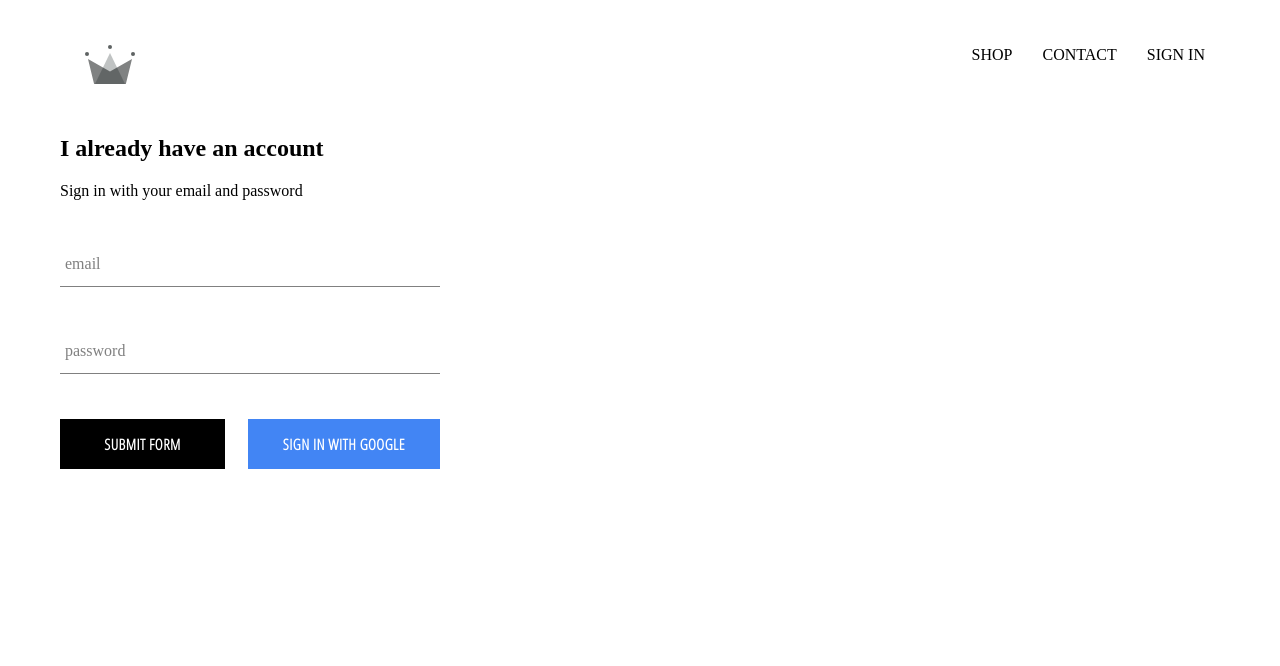
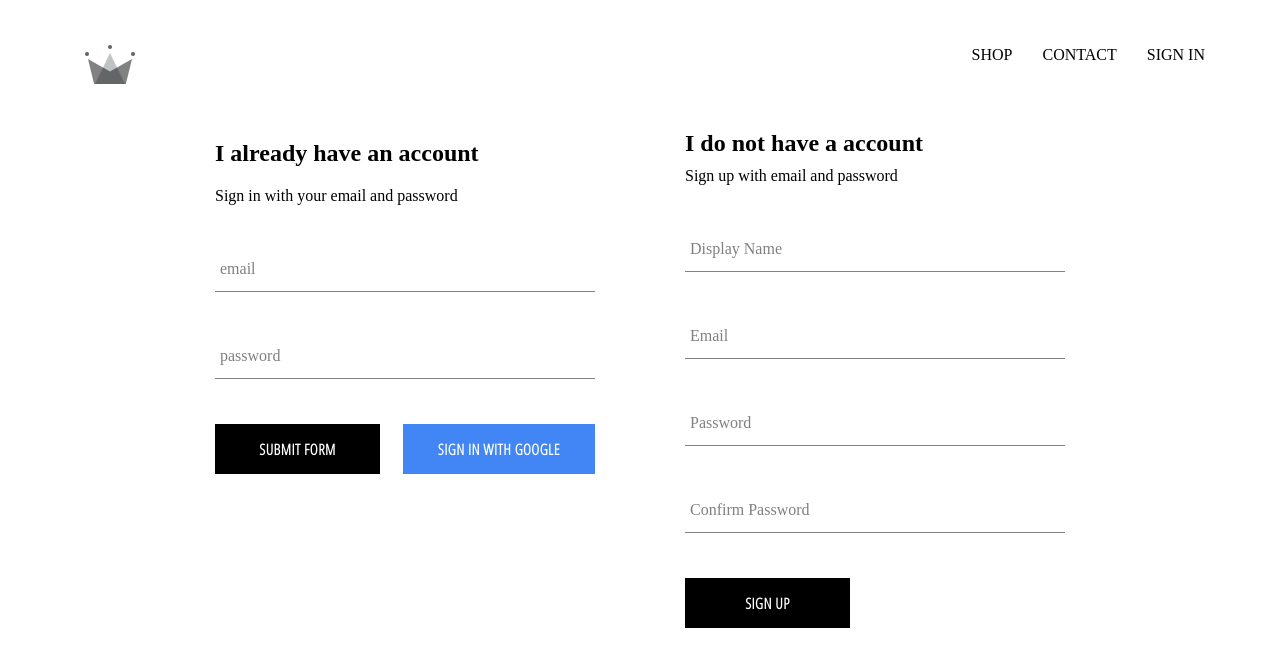
Before and after one commit to mary-jane77/crwn-clothing, a React (Create React App) app: page /signIn in a window 1280 px wide. Shown: the top 666 px of the page. Built offline with nearby package versions, Linux system fonts and the light colour scheme; no server answers.

Commit message:
feat: add ability to store users

```diff
--- a/src/App.js
+++ b/src/App.js
@@ -7,29 +7,32 @@
 import ShopPage from './pages/shop/shop.component';
 import Header from './components/header/header.component';
 import SignInAndSignUpPage from './pages/sign-in-and-sign-up/sign-in-and-sign-up.component';
-import { auth } from './firebase/firebase.utils';
+import { auth, createUserProfileDocument } from './firebase/firebase.utils';
 
 function App() {
   const [currentUser, setCurrentUser] = useState(null);
 
-
-
   useEffect(() => {
     let unsubscribeFromAuth = null;
-    unsubscribeFromAuth = auth.onAuthStateChanged((user) => {
-      setCurrentUser(user);
-
-      console.log(user);
+    unsubscribeFromAuth = auth.onAuthStateChanged(async (userAuth) => {
+      if (userAuth) {
+        const userRef = await createUserProfileDocument(userAuth);
+        userRef.onSnapshot(snapShot => {
+          setCurrentUser({ id: snapShot.id, ...snapShot.data() });
+        });
+      }
+      setCurrentUser(userAuth);
     });
+    console.log(currentUser);
     return function cleanup() {
-      unsubscribeFromAuth()
+      unsubscribeFromAuth();
     };
-  });
+  }, []);
 
   return (
     <Router>
       <div>
-        <Header currentUser={currentUser}/>
+        <Header currentUser={currentUser} />
         <Switch>
           <Route exact path='/' component={HomePage} />
           <Route path='/shop' component={ShopPage} />
--- /dev/null
+++ b/src/components/sign-up/sign-up.component.jsx
@@ -0,0 +1,92 @@
+import React, { useState } from 'react';
+
+import FormInput from '../form-input/form-input.component';
+import CustomButton from '../сustom-button/custom-button.component';
+
+import { auth, createUserProfileDocument } from '../../firebase/firebase.utils';
+
+import './sign-up.styles.scss';
+
+const SignUp = () => {
+    const [creds, setCreds] = useState({
+        displayName: '',
+        email: '',
+        password: '',
+        confirmPassword: ''
+    });
+    const { displayName, email, password, confirmPassword } = creds;
+
+    const handleSubmit = async (e) => {
+        e.preventDefault();
+
+        if (password !== confirmPassword) {
+            alert("passwords don't match");
+            return;
+        }
+
+        try {
+            const { user } = await auth.createUserWithEmailAndPassword(email, password);
+
+            createUserProfileDocument(user, {displayName});
+
+            setCreds ({
+                displayName: '',
+                email: '',
+                password: '',
+                confirmPassword: ''
+            })
+        } catch (e) {
+            console.error(e);
+        }
+    };
+
+    const handleChange = (e) => {
+        const { value, name } = e.target;
+
+        setCreds({ ...creds, [name]: value })
+    }
+
+    return (
+        <div className="sign-up">
+            <h2 className="title">I do not have a account</h2>
+            <span>Sign up with email and password</span>
+            <form className="sign-up-form" onSubmit={handleSubmit}>
+                <FormInput
+                    type="text"
+                    name="displayName"
+                    value={displayName}
+                    onChange={handleChange}
+                    label="Display Name"
+                    required
+                />
+                <FormInput
+                    type="email"
+                    name="email"
+                    value={email}
+                    onChange={handleChange}
+                    label="Email"
+                    required
+                />
+                <FormInput
+                    type="password"
+                    name="password"
+                    value={password}
+                    onChange={handleChange}
+                    label="Password"
+                    required
+                />
+                <FormInput
+                    type="password"
+                    name="confirmPassword"
+                    value={confirmPassword}
+                    onChange={handleChange}
+                    label="Confirm Password"
+                    required
+                />
+                <CustomButton type="submit"> SIGN UP</CustomButton>
+            </form>
+        </div>
+    );
+};
+
+export default SignUp;
--- /dev/null
+++ b/src/components/sign-up/sign-up.styles.scss
@@ -0,0 +1,9 @@
+.sign-up {
+    display: flex;
+    flex-direction: column;
+    width: 380px;
+
+    .title {
+        margin: 10px 0;
+    }
+}
--- a/src/firebase/firebase.utils.js
+++ b/src/firebase/firebase.utils.js
@@ -12,6 +12,32 @@
     measurementId: "G-FV5ESJ926B"
 };
 
+export const createUserProfileDocument = async (userAuth, additionalData) => {
+    if (!userAuth) return;
+
+    const userRef = firestore.doc(`users/${userAuth.uid}`);
+
+    const snapShot = await userRef.get();
+
+    if (!snapShot.exists) {
+        const { displayName, email } = userAuth;
+        const createdAt = new Date();
+
+        try {
+            await userRef.set({
+                displayName,
+                email,
+                createdAt,
+                ...additionalData
+            })
+        } catch (error) {
+            console.log('error creating user', error.message)
+        }
+    }
+
+    return userRef;
+};
+
 firebase.initializeApp(config);
 
 export const auth = firebase.auth();
@@ -19,6 +45,6 @@
 
 const provider = new firebase.auth.GoogleAuthProvider();
 provider.setCustomParameters({ prompt: 'select_account' });
-export const signInWithGoogle = () => auth.signInWithPopup(provider)
+export const signInWithGoogle = () => auth.signInWithPopup(provider);
 
 export default firebase;
--- a/src/pages/sign-in-and-sign-up/sign-in-and-sign-up.component.jsx
+++ b/src/pages/sign-in-and-sign-up/sign-in-and-sign-up.component.jsx
@@ -1,11 +1,13 @@
 import React from 'react';
 import SignIn from '../../components/sign-in/sign-in.component';
+import SignUp from '../../components/sign-up/sign-up.component';
 
 import './sign-in-and-sign-up.styles.scss';
 
 const SignInAndSignUpPage = () => (
     <div className='sign-in-and-sign-up'>
     <SignIn />
+    <SignUp />
     </div>
 )
 
--- a/src/pages/sign-in-and-sign-up/sign-in-and-sign-up.styles.scss
+++ b/src/pages/sign-in-and-sign-up/sign-in-and-sign-up.styles.scss
@@ -0,0 +1,6 @@
+.sign-in-and-sign-up {
+    width: 850px;
+    display: flex;
+    justify-content: space-between;
+    margin: 30px auto;
+}
```
